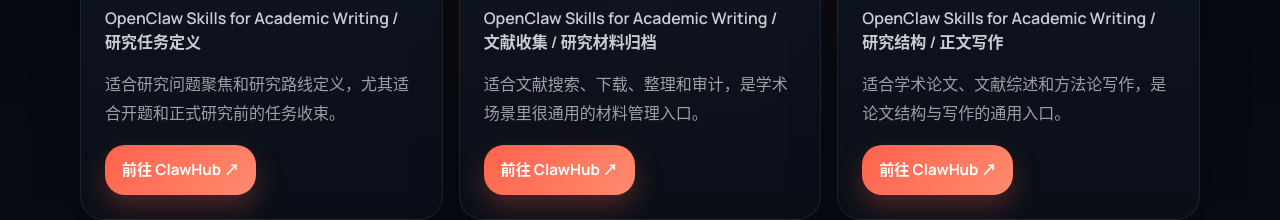
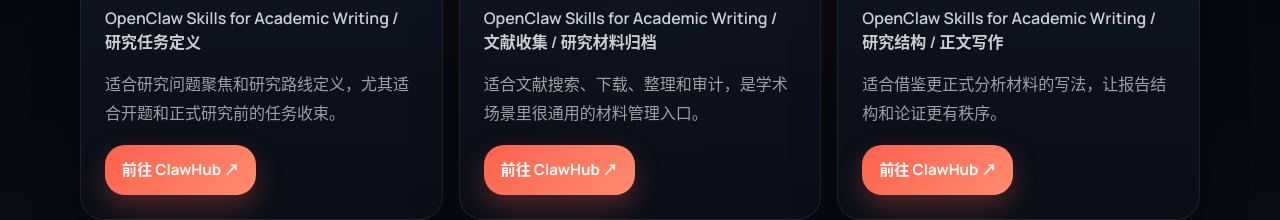
Before and after one commit to yezizhizhi/openclaw-skills-authors, a Next.js app: page /categories/academic in a window 1280 px wide. Shown: the part 1618-1838 px from the top of the page. Built offline with nearby package versions, Linux system fonts and the light colour scheme; no server answers.

Commit message:
Fix skill description and workflow translation in featured skills
Ultraworked with [Sisyphus](https://github.com/code-yeongyu/oh-my-opencode)

Co-authored-by: Sisyphus <clio-agent@sisyphuslabs.ai>

```diff
--- a/app/categories/[slug]/category-page-client.tsx
+++ b/app/categories/[slug]/category-page-client.tsx
@@ -20,7 +20,7 @@
   explorerSkills,
 }: CategoryPageClientProps) {
   const { translations, language } = useLanguage();
-  const { home, categories, categoryData, skillWorkflows } = translations;
+  const { home, categories, categoryData, skillWorkflows, skillDescriptions } = translations;
   const slug = category.slug as keyof typeof categories;
 
   // Get translated workflow tags, fallback to original if not available
@@ -98,7 +98,7 @@
                 </p>
               </div>
 
-              <p className="category-skill-copy">{skill.description}</p>
+              <p className="category-skill-copy">{skillDescriptions[skill.name] || skill.description}</p>
 
               {skill.sourceUrl ? (
                 <a
--- a/components/category-skill-explorer.tsx
+++ b/components/category-skill-explorer.tsx
@@ -26,7 +26,7 @@
   skills,
 }: CategorySkillExplorerProps) {
   const { translations } = useLanguage();
-  const { home } = translations;
+  const { home, skillWorkflows, skillDescriptions } = translations;
   const [query, setQuery] = useState("");
   const deferredQuery = useDeferredValue(query);
   const normalizedQuery = deferredQuery.trim();
@@ -81,11 +81,11 @@
               <div className="explorer-block">
                 <p className="explorer-label">{home.spotlightScene}</p>
                 <p className="explorer-scene">
-                  {categoryLabel} / {skill.workflow}
+                  {categoryLabel} / {skillWorkflows[skill.workflow] || skill.workflow}
                 </p>
               </div>
 
-              <p className="explorer-copy">{skill.description}</p>
+              <p className="explorer-copy">{skillDescriptions[skill.name] || skill.description}</p>
 
               {skill.sourceUrl ? (
                 <a
```
